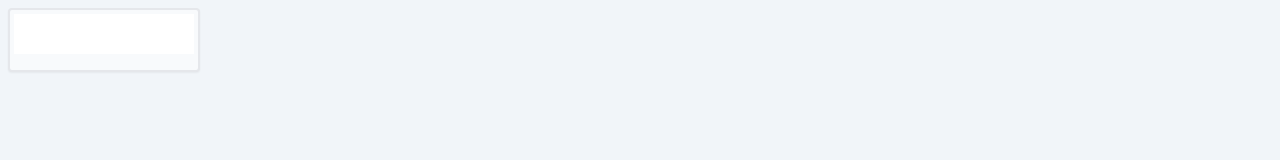
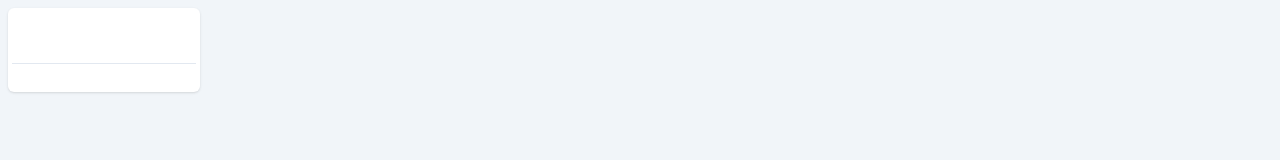
Before and after one commit to vsr/cardmap, a Vue app: page / in a window 1280 px wide. Both pictures are taken after a click on the button "Add". Shown: the top 160 px of the page. Built offline with nearby package versions, Linux system fonts and the light colour scheme.

Commit message:
adding keyboard shortcuts

```diff
--- a/src/components/Board.vue
+++ b/src/components/Board.vue
@@ -9,7 +9,6 @@ export interface CardInterface {
 }
 const LS_CARD = "CARD_DATA";
 const data: {cards: CardInterface[], tagSelection: Set<String>} = reactive({cards: [], tagSelection: new Set()});
-const state: {activeCard: CardInterface | null} = reactive({activeCard: null });
 const tags = computed(() => {
   const tagSet: Set<String> = new Set();
   data.cards.forEach(card => card.tags && card.tags.forEach(tag => tagSet.add(tag)));
@@ -50,6 +49,15 @@ const onCardUpdate = (cardData: CardInterface) => {
   save();
 };
 
+const onCardDelete = (cardData: CardInterface) => {
+  const index = data.cards.findIndex((card) => card.id === cardData.id);
+  if (index !== -1) {
+    data.cards.splice(index, 1);
+  }
+  save();
+};
+
+
 const add = () => data.cards.push({text: "", tags: [], id: Date.now().toString() });
 
 const toggleTagSelection = (tag:String) => {
@@ -65,13 +73,14 @@ const clearTagSelection = () => data.tagSelection.clear();
 </script>
 
 <template>
-  <div class="w-screen h-screen relative bg-slate-100 flex flex-wrap content-start">
-    <Card v-for="card in filteredCards"
-    @click="state.activeCard=card"
-    :onUpdate="onCardUpdate"
-    :class="{'border-indigo-600 shadow-lg': state.activeCard === card }"
-     class="card select-none min-h-[4em] min-w-[12em] max-w-[24em] max-h-[24em]  flex place-content-center items-center p-1 m-2 rounded border-2 bg-slate-50 shadow-sm duration-75 ease-linear transition-transform"
-     :id="card.id" :card="card"></Card>
+  <div class="w-screen h-screen relative bg-slate-100">
+    <ul role="list" class="flex flex-wrap content-start" aria-label="Cards">
+      <Card v-for="card in filteredCards"
+      :onUpdate="onCardUpdate"
+      :onCardDelete="onCardDelete"
+      class="card "
+      :id="card.id" :card="card"></Card>
+     </ul>
      <div class="fixed bottom-0 w-full bg-white p-2 text-sm flex ">
        <div class="flex-grow overflow-x-auto">
          <div class="flex gap-1">
--- a/src/components/Card.vue
+++ b/src/components/Card.vue
@@ -7,12 +7,14 @@ interface CardInterface {
   tags: String[];
 }
 
+const cardEl = ref(null);
 const textEl = ref(null);
 const tagsEl = ref(null);
 
 const props = defineProps({
   card: { type: Object, required: true },
-  onUpdate: {type: Function, required: true}
+  onUpdate: {type: Function, required: true},
+  onCardDelete: {type: Function, required: true},
 });
 
 const state: {
@@ -20,12 +22,16 @@ const state: {
     tagsEditing: boolean
 } = reactive({editable: false, tagsEditing: false});
 
+const focusCard = () => cardEl.value && (cardEl.value as HTMLDivElement).focus();
+
 const edit = (editable:boolean) => {
     state.editable = editable;
     if(editable) {
         nextTick(() => {
             textEl.value && (textEl.value as HTMLDivElement).focus();
         })
+    } else {
+        focusCard();
     }
 }
 
@@ -42,9 +48,10 @@ const tagsEdit = (editable:boolean) => {
     } else {
             if(tagsEl.value) {
                 const el = tagsEl.value as HTMLInputElement;
-                const tags = el.value.split(",");
+                const tags = el.value.split(",").map(tag => tag.trim());
                 props.onUpdate({...props.card, tags })
             }
+            focusCard();
     }
 }
 const change = () => {
@@ -71,30 +78,67 @@ const tagTap = (function detectDoubleTapClosure() {
     lastTap = curTime;
   };
 }());
+
+const cardKeypress = (ev: KeyboardEvent) => {
+    console.log('ev', ev);
+    switch(ev.key) {
+        case 'e':
+            ev.preventDefault();
+            return edit(true);
+        case 't':
+            ev.preventDefault();
+            return tagsEdit(true);
+        default:
+            return;
+    }
+}
+
+const noop = (ev:KeyboardEvent) =>{};
+const keydown = (ev:KeyboardEvent) =>{
+    if(ev.key === 'Escape') {
+        edit(false);
+        tagsEdit(false);
+    }
+};
+const deleteCard = () => {
+    confirm("You sure want to delete this card?") && props.onCardDelete(props.card);
+}
 </script>
 <template>
-<div class="relative overflow-hidden flex flex-col" >
+<div class="relative group overflow-hidden flex flex-col focus:border-indigo-600 select-none min-h-[4em] min-w-[12em] max-w-[24em] max-h-[24em]  place-content-center items-center p-1 m-2   duration-75 ease-linear transition-transform bg-white rounded-md shadow " tabindex="0"
+    ref="cardEl" :aria-label="props.card.text" role="list"
+    @keypress="cardKeypress">
+    <button @click.stop="deleteCard"
+         class="absolute right-0 top-0 px-2 py-1 font-bold bg-pink-300 text-slate-200 focus:bg-pink-500  text-xs opacity-0 group-hover:opacity-100 group-focus:opacity-100 hover:opacity-100 focus:opacity-100 outline-none">delete</button>
 
-    <span class="text-xl w-full min-h-[2em] bg-white flex place-content-center items-center overflow-x-hidden"
+    <span class="my-3 text-xl w-full min-h-[2em] bg-white flex place-content-center items-center overflow-x-hidden border-b border-slate-200"
         @dblclick="edit(true)"
         @focusout="edit(false)"
         :contenteditable="state.editable"
-        @input="change"
+        @input.stop.prevent="change"
+        @keypress.stop="noop"
+        @keydown="keydown"
         ref="textEl" >
         {{props.card.text}}
     </span>
-    <span class="min-h-[1em] p-1 text-xs  flex-grow flex-row w-full  flex-wrap gap-1 "
+    <span class="min-h-[1em] text-xs  flex-grow flex-row w-full  flex-wrap gap-1 "
         @dblclick="tagsEdit(true)"
         @touchend="tagTap"
         >
         <span class="px-2 py-1 bg-slate-800 text-slate-50 inline-flex rounded border shadow-sm" v-if="props.card.tags && !state.tagsEditing" v-for="tag in props.card.tags">{{tag}}</span>
-        <input @focusout="tagsEdit(false)" v-if="state.tagsEditing" class="" ref="tagsEl" name="tags" aria-label="Tags" />
+        <input
+            class="shadow-sm text-md font-mono p-1 ring-2 ring-indigo-600 outline-none block w-full sm:text-sm border-gray-300 rounded-sm"
+            placeholder="Enter comma separated words for tags"
+            @focusout="tagsEdit(false)"
+            @keypress.stop="noop"
+            @keydown="keydown"
+            v-if="state.tagsEditing"  ref="tagsEl" name="tags" aria-label="Tags" />
     </span>
 
 </div>
 </template>
 <style scoped>
 [contenteditable="true"] {
-    @apply border-2 border-yellow-500 outline-none;
+    @apply rounded-sm bg-yellow-50 outline-none;
 }
 </style>
```
Also changed, not shown: src/types.ts (deleted).
